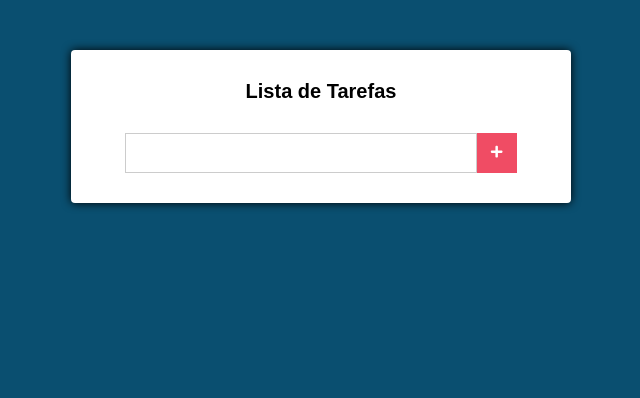
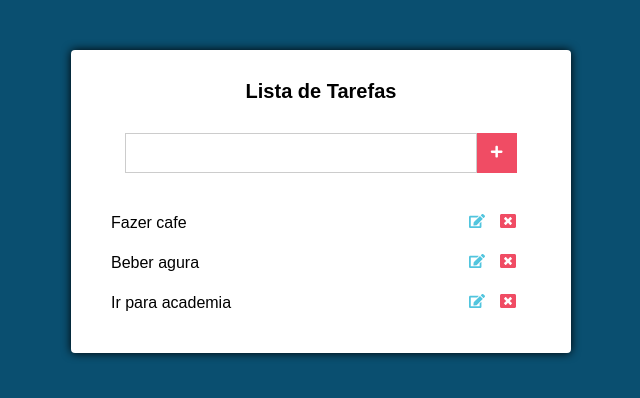
Before and after one commit to soniamusi/lista-tarefas, a React (Create React App) app: page / in a window 1280 px wide. Shown: the top 398 px of the page, without its empty margins (319-959 px from the left). Built offline with nearby package versions, Linux system fonts and the light colour scheme.

Commit message:
estilizacao dos butoes

```diff
--- a/src/components/Main.css
+++ b/src/components/Main.css
@@ -38,3 +38,43 @@
   align-items: center;
   justify-content: center;
 }
+
+.tarefas{
+  margin-top: 30px;
+
+}
+
+.tarefas li{
+  display: flex;
+  align-items: center;
+  justify-content: space-between;
+  padding: 10px;
+  transition: all 600ms;
+}
+
+.tarefas li:hover{
+  background: #51c5de;
+}
+
+.tarefas li .edit{
+  margin-right: 15px;
+  color: #51c5de;
+
+}
+
+.tarefas li .delete{
+  margin-right: 15px;
+  color: #f04c64;
+}
+
+.tarefas li:hover .edit,
+.tarefas li:hover .delete{
+  color: black;
+}
+
+
+.tarefas li:hover .edit,
+.tarefas li:hover .delete{
+  cursor: pointer;
+  transition: all 600ms;
+}
--- a/src/components/Main.js
+++ b/src/components/Main.js
@@ -4,9 +4,13 @@
 //FORM
 import { FaPlus } from "react-icons/fa";
 
+//TAREFAS
+import { FaEdit, FaWindowClose } from "react-icons/fa";
+
 export default class Main extends Component {
   state = {
     novaTarefa: "",
+    tarefas: ["Fazer cafe", "Beber agura", "Ir para academia"],
   };
 
   handleChange = (e) => {
@@ -16,7 +20,7 @@
   };
 
   render() {
-    const { novaTarefa } = this.state;
+    const { novaTarefa, tarefas } = this.state;
     return (
       <div className="main">
         <h1>Lista de Tarefas</h1>
@@ -27,6 +31,18 @@
             <FaPlus />
           </button>
         </form>
+
+        <ul className="tarefas">
+          {tarefas.map((tarefa) => (
+            <li key={tarefa}>
+              {tarefa}
+              <div>
+                <FaEdit className="edit" />
+                <FaWindowClose className="delete" />
+              </div>
+            </li>
+          ))}
+        </ul>
       </div>
     );
   }
```
